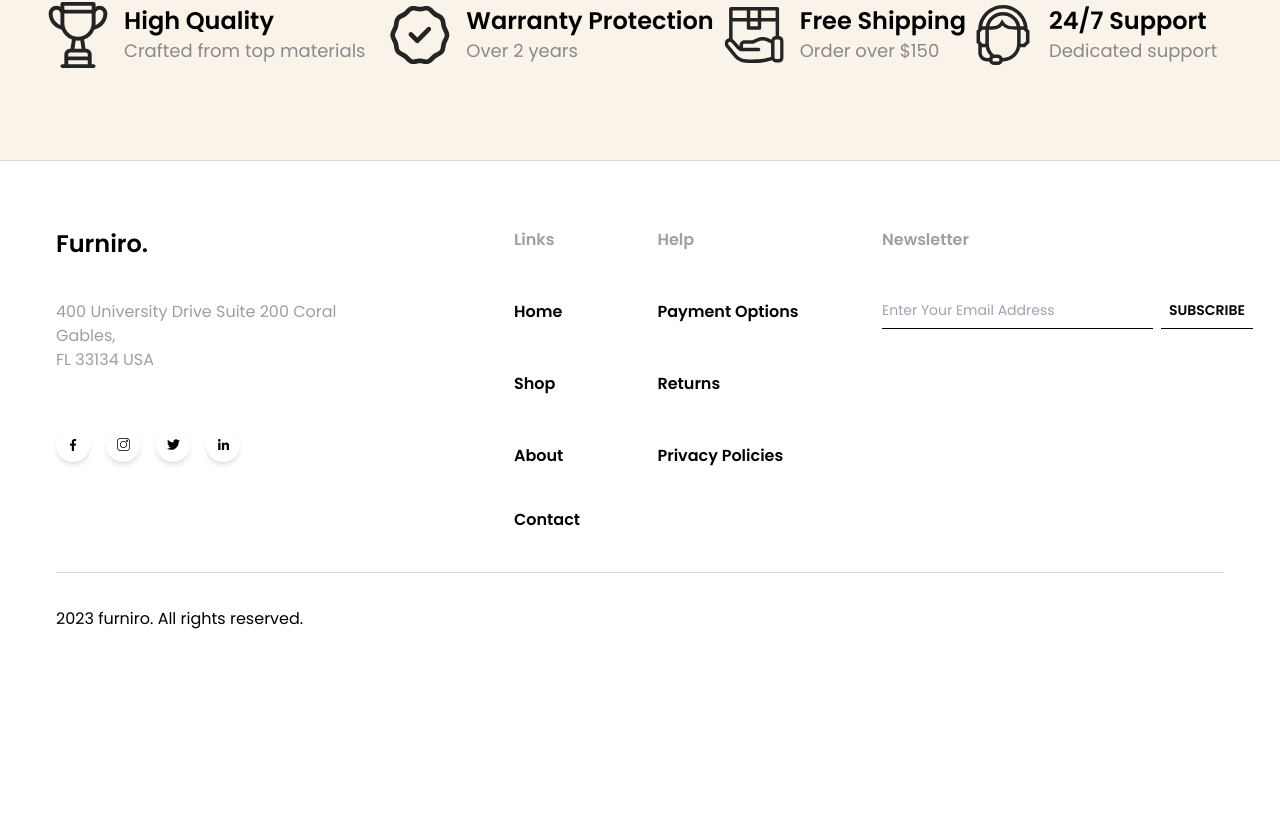
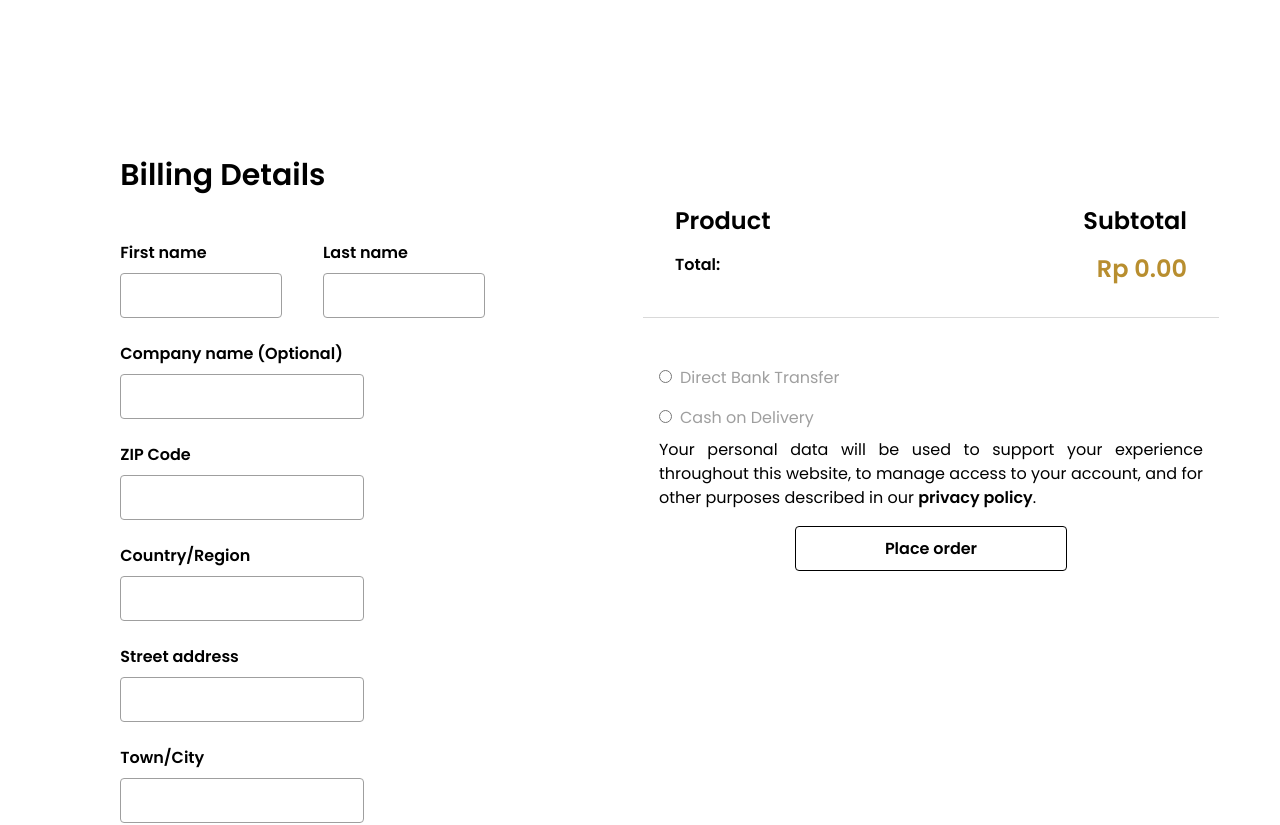
Before and after one commit to marianakemmerich/pb-proj3, a React (Vite) app: page /checkout in a window 1280 px wide. Shown: the part 506-1331 px from the top of the page. Before the commit the page ends 1171 px from the top, so only its background shows below. Built offline with nearby package versions, Linux system fonts and the light colour scheme.

Commit message:
feat: Implement checkout page with form and order summary

```diff
--- a/src/pages/Checkout.tsx
+++ b/src/pages/Checkout.tsx
@@ -1,18 +1,126 @@
-import React from 'react'
+import { useEffect, useState } from 'react'
 import Header from '../components/Header'
 import TopBanner from '../components/TopBanner'
 import Banner from '../components/Banner'
 import Footer from '../components/Footer'
+import CheckoutForm from '../components/CheckoutForm'
+import { ICartProduct } from '../types/Products'
+import { useNavigate } from 'react-router-dom'
 
 const Checkout = () => {
+  const [cartItems, setCartItems] = useState<ICartProduct[]>([])
+  const [selectedOption, setSelectedOption] = useState<string>('')
+  const navigate = useNavigate()
+
+  useEffect(() => {
+    const cart = JSON.parse(localStorage.getItem('cart') || '[]')
+    setCartItems(cart)
+  }, [])
+
+  const calculateSubtotal = (price: number, quantity: number) => price * quantity
+  const total = cartItems.reduce((acc, item) => acc + calculateSubtotal(item.salePrice, item.quantity), 0)
+
+  const handleOptionChange = (option: string) => {
+    setSelectedOption(option)
+  }
+
+  const handlePlaceOrder = () => {
+    navigate('/confirmation')
+  }
+
   return (
     <div>
-        <Header />
-        <TopBanner title='Checkout' section='Checkout' />
-        <Banner />
-        <Footer />
+      <Header />
+      <TopBanner title='Checkout' section='Checkout' />
+      <div className='w-full h-[1592px] flex justify-center items-center font-poppins'>
+        <div className='w-[1242px] h-[1114px] flex'>
+          <div className='w-[608px] h-full'>
+            <div className='flex flex-col justify-center items-center'>
+              <CheckoutForm />
+            </div>
+          </div>
+
+          <div className='w-[608px] h-[789px] mt-2 p-4'>
+            <div className='p-8 flex justify-between border-b border-lighterGray'>
+              <div>
+                <h2 className='text-2xl font-bold mb-4'>Product</h2>
+                {cartItems.map((item) => (
+                  <div key={item.id} className='mb-4 flex'>
+                    <p className='font-medium text-lightGray text-base'>{item.title}</p>
+                    <p className='font-sm text-graphite text-sm ml-2'>x {item.quantity}</p>
+                  </div>
+                ))}
+                <p className='font-semibold mt-4'>Total:</p>
+              </div>
+              <div className='text-right'>
+                <h2 className='text-2xl font-bold mb-2'>Subtotal</h2>
+                {cartItems.map((item) => (
+                  <p key={item.id} className='mb-4'>Rp {calculateSubtotal(item.salePrice, item.quantity).toFixed(2)}</p>
+                ))}
+                <p className='mt-4 text-golden text-2xl font-semibold'>Rp {total.toFixed(2)}</p>
+              </div>
+            </div>
+
+            <div className='mt-8 p-4'>
+              <div>
+                <label className='block'>
+                  <input
+                    type='radio'
+                    value='bankTransfer'
+                    checked={selectedOption === 'bankTransfer'}
+                    onChange={() => handleOptionChange('bankTransfer')}
+                    className='mr-2'
+                    style={{ accentColor: 'black' }}
+                  />
+                  <span className={selectedOption === 'bankTransfer' ? 'text-black' : 'text-lightGray'}>
+                    Direct Bank Transfer
+                  </span>
+                </label>
+                {selectedOption === 'bankTransfer' && (
+                  <div className='mt-2 p-2 bg-gray-100'>
+                    <p className='text-lightGray'>Make your payment directly into our bank account. Please use your Order ID as the payment reference. Your order will not be shipped until the funds have cleared in our account.</p>
+                  </div>
+                )}
+              </div>
+              <div className='mt-4'>
+                <label className='block'>
+                  <input
+                    type='radio'
+                    value='cashOnDelivery'
+                    checked={selectedOption === 'cashOnDelivery'}
+                    onChange={() => handleOptionChange('cashOnDelivery')}
+                    className='mr-2'
+                    style={{ accentColor: 'black' }}
+                  />
+                  <span className={selectedOption === 'cashOnDelivery' ? 'text-black' : 'text-lightGray'}>
+                    Cash on Delivery
+                  </span>
+                </label>
+                {selectedOption === 'cashOnDelivery' && (
+                  <div className='mt-2 p-2 bg-gray-100'>
+                    <p className='text-lightGray'>Pay with cash upon delivery.</p>
+                  </div>
+                )}
+              </div>
+              <p className='mt-2 text-center' style={{ textAlign: 'justify' }}>
+                Your personal data will be used to support your experience throughout this website, to manage access to your account, and for other purposes described in our <b>privacy policy</b>.
+              </p>
+              <div className='flex justify-center'>
+                <button
+                  className='mt-4 font-semibold border border-black w-2/4 h-[45px] rounded'
+                  onClick={handlePlaceOrder}
+                >
+                  Place order
+                </button>
+              </div>
+            </div>
+          </div>
+        </div>
+      </div>
+      <Banner />
+      <Footer />
     </div>
   )
 }
 
-export default Checkout
+export default Checkout;
```
